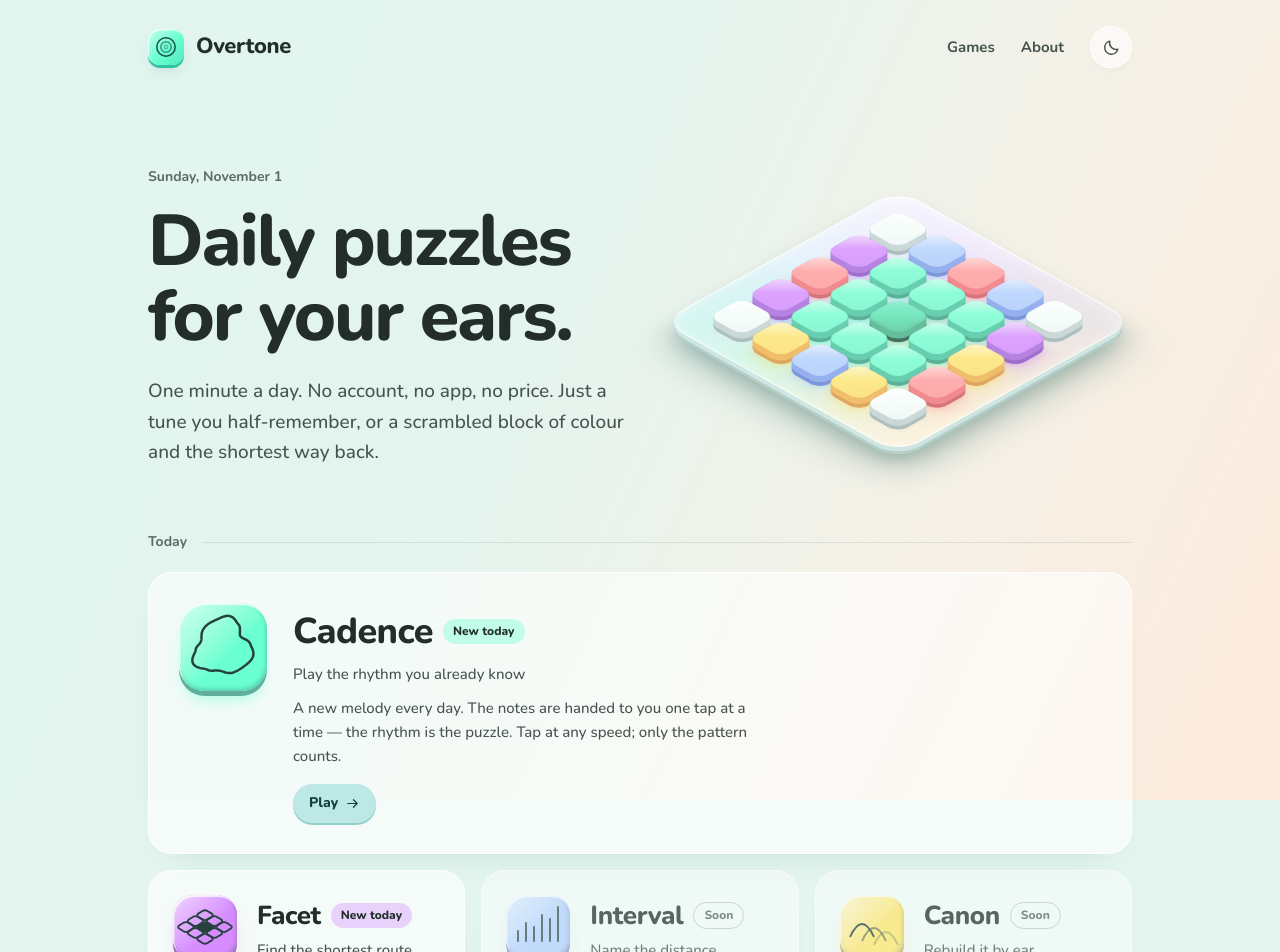
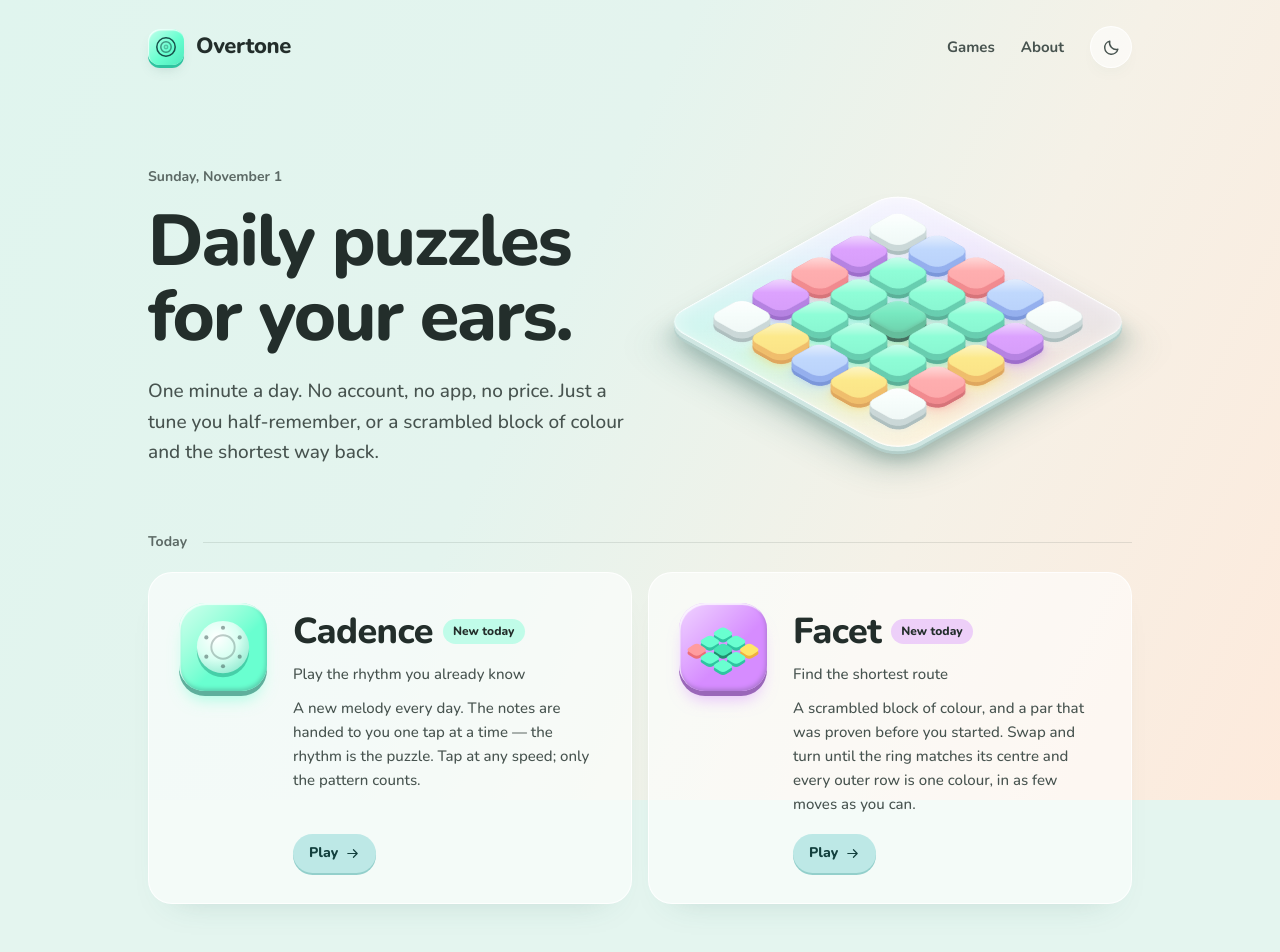
Before and after one commit to RubenPDev/overtone, a React (Vite) app in the folder public/Homepage/: page / in a window 1280 px wide. Shown: the top 952 px of the page. Built offline with nearby package versions, Linux system fonts and the light colour scheme.

Commit message:
Lookin good

```diff
--- a/public/Homepage/src/App.jsx
+++ b/public/Homepage/src/App.jsx
@@ -25,8 +25,6 @@ function formatToday() {
 }
 
 function Home({ navigate }) {
-  const [featured, ...rest] = GAMES;
-
   return (
     <>
       <section className="hero">
@@ -48,10 +46,8 @@ function Home({ navigate }) {
           <LikeCount />
         </div>
 
-        <GameCard game={featured} featured navigate={navigate} />
-
-        <div className="games__grid">
-          {rest.map((g) => <GameCard key={g.id} game={g} navigate={navigate} />)}
+        <div className="games__grid games__grid--live">
+          {GAMES.map((g) => <GameCard key={g.id} game={g} featured navigate={navigate} />)}
         </div>
       </section>
 
--- a/public/Homepage/src/components/Glyph.jsx
+++ b/public/Homepage/src/components/Glyph.jsx
@@ -1,94 +1,73 @@
-import React, { useMemo } from 'react';
+import React from 'react';
 
-const SIZE = 64;
-const C = SIZE / 2;
+/* Each game's mark is a small piece of its own board, made of the same candy:
+   lit from the top left, with a darker side showing below. */
 
-/* The ring is generated from the same maths the game's oscilloscope uses:
-   a base radius, a sharpened wave, and an uneven term that varies peak
-   height without disturbing the baseline circle. */
-function ringPath(seed = 1, points = 180, base = 20, amp = 5.2) {
-  const pts = [];
-  for (let k = 0; k < points; k++) {
-    const a = (k / points) * Math.PI * 2 - Math.PI / 2;
-    const wave =
-      Math.sin(a * 3 * seed) * 0.7 +
-      Math.sin(a * 5 * seed + 1.3) * 0.3;
-    const sharp = Math.sign(wave) * Math.pow(Math.abs(wave), 1.6);
-    const uneven =
-      1 + 0.34 * (Math.sin(a * 2 + 0.9) * 0.62 + Math.sin(a * 3 - 1.7) * 0.46);
-    const r = base + sharp * amp * uneven;
-    pts.push(`${(C + Math.cos(a) * r).toFixed(2)} ${(C + Math.sin(a) * r).toFixed(2)}`);
-  }
-  return `M${pts.join('L')}Z`;
-}
-
-function Steps() {
-  const bars = [10, 18, 14, 26, 22, 34];
+/* Cadence: the pad you tap, from above, with its inner ring and the six dots round it. */
+function Pad() {
+  const dots = Array.from({ length: 6 }, (_, i) => {
+    const a = (i / 6) * Math.PI * 2 - Math.PI / 2;
+    return [32 + Math.cos(a) * 14, 32 + Math.sin(a) * 14];
+  });
   return (
-    <g>
-      {bars.map((h, i) => (
-        <line
-          key={i}
-          x1={12 + i * 8}
-          y1={C + 14}
-          x2={12 + i * 8}
-          y2={C + 14 - h}
-          strokeLinecap="round"
-        />
+    <>
+      <defs>
+        <radialGradient id="glyph-pad" cx="38%" cy="32%" r="75%">
+          <stop offset="0" stopColor="#ffffff" />
+          <stop offset=".55" stopColor="#d9fff2" />
+          <stop offset="1" stopColor="#93ecd2" />
+        </radialGradient>
+      </defs>
+      <circle cx="32" cy="35" r="19" fill="#2aa889" opacity=".55" />
+      <circle cx="32" cy="32" r="19" fill="url(#glyph-pad)" />
+      <circle cx="32" cy="32" r="8.5" fill="none" stroke="#27413e" strokeOpacity=".28" strokeWidth="1.4" />
+      {dots.map(([x, y], i) => (
+        <circle key={i} cx={x} cy={y} r="1.5" fill="#27413e" fillOpacity=".45" />
       ))}
-    </g>
+    </>
   );
 }
 
-function Arcs() {
+/* Facet: its 3x3 face at the board's tilt, one block from solved. Each block is
+   its top over its side, drawn back to front. */
+const TONES = {
+  teal: ['#69ffd0', '#2fc4a0'],
+  pink: ['#ff9c9f', '#ec6f78'],
+  yellow: ['#ffe66a', '#efb03e'],
+  centre: ['#45e6b4', '#1f8f6e'],
+};
+const FACE = [
+  ['teal', 'teal', 'yellow'],
+  ['teal', 'centre', 'teal'],
+  ['pink', 'teal', 'teal'],
+];
+
+function Face() {
+  const pitch = 13.5;
+  const size = 11.5;
+  const depth = 2.6;
+  const start = -pitch - size / 2;
   return (
-    <g>
-      <path d="M10 42 Q22 16 34 42" />
-      <path d="M22 46 Q34 20 46 46" opacity="0.6" />
-      <path d="M34 50 Q46 24 58 50" opacity="0.32" />
-    </g>
-  );
-}
-
-/* The game's 3x3 face at its isometric tilt, with the fixed centre filled in. */
-function Face() {
-  const cells = [-20, -6.5, 7];
-  return (
-    <g transform={`translate(${C} ${C}) scale(1 0.62) rotate(45)`}>
-      {cells.flatMap((y, r) => cells.map((x, c) => {
-        const centre = r === 1 && c === 1;
+    <g transform="translate(32 34) scale(1 .62) rotate(45)">
+      {FACE.flatMap((row, r) => row.map((tone, c) => {
+        const [top, side] = TONES[tone];
+        const x = start + c * pitch;
+        const y = start + r * pitch;
         return (
-          <rect
-            key={`${r}-${c}`}
-            x={x}
-            y={y}
-            width="13"
-            height="13"
-            rx="3.5"
-            vectorEffect="non-scaling-stroke"
-            fill={centre ? 'currentColor' : 'none'}
-          />
+          <g key={`${r}-${c}`}>
+            <rect x={x + depth} y={y + depth} width={size} height={size} rx="3.4" fill={side} />
+            <rect x={x} y={y} width={size} height={size} rx="3.4" fill={top} />
+          </g>
         );
       }))}
     </g>
   );
 }
 
-export default function Glyph({ kind = 'ring', className }) {
-  const d = useMemo(() => ringPath(kind === 'ring' ? 1 : 2), [kind]);
-
+export default function Glyph({ kind, className }) {
   return (
-    <svg
-      className={className}
-      viewBox={`0 0 ${SIZE} ${SIZE}`}
-      fill="none"
-      stroke="currentColor"
-      strokeWidth="1.8"
-      aria-hidden="true"
-    >
-      {kind === 'ring' && <path d={d} />}
-      {kind === 'steps' && <Steps />}
-      {kind === 'arcs' && <Arcs />}
+    <svg className={className} viewBox="0 0 64 64" aria-hidden="true">
+      {kind === 'pad' && <Pad />}
       {kind === 'facet' && <Face />}
     </svg>
   );
--- a/public/Homepage/src/data/games.js
+++ b/public/Homepage/src/data/games.js
@@ -17,7 +17,7 @@ export const GAMES = [
       'A new melody every day. The notes are handed to you one tap at a time — ' +
       'the rhythm is the puzzle. Tap at any speed; only the pattern counts.',
     href: '/cadence',
-    glyph: 'ring',
+    glyph: 'pad',
     accent: '105 255 208',
     status: 'live',
     storageKey: 'cadence',
@@ -39,32 +39,6 @@ export const GAMES = [
     storageKey: 'facet',
     launched: '2026-10-31',
   },
-  {
-    id: 'interval',
-    name: 'Interval',
-    tagline: 'Name the distance',
-    description:
-      'Two notes, one gap. Six guesses to name it. Starts with octaves and fifths, ' +
-      'ends somewhere far less comfortable.',
-    href: '/interval',
-    glyph: 'steps',
-    accent: '179 209 255',
-    status: 'soon',
-    storageKey: 'interval',
-  },
-  {
-    id: 'canon',
-    name: 'Canon',
-    tagline: 'Rebuild it by ear',
-    description:
-      'Hear a short phrase once, then reconstruct it note by note. ' +
-      'The melody never repeats itself for you.',
-    href: '/canon',
-    glyph: 'arcs',
-    accent: '255 230 106',
-    status: 'soon',
-    storageKey: 'canon',
-  },
 ];
 
 export const LIVE_GAMES = GAMES.filter((g) => g.status === 'live');
--- a/public/Homepage/src/styles.css
+++ b/public/Homepage/src/styles.css
@@ -475,6 +475,8 @@ main a:not(.card):hover { text-decoration-color: currentColor; }
   gap: 16px;
   margin-top: 16px;
 }
+/* The games that are out, side by side in full, each with its description. */
+.games__grid--live { grid-template-columns: repeat(auto-fit, minmax(min(100%, 440px), 1fr)); }
 
 .card {
   position: relative;
@@ -495,6 +497,15 @@ a.card:hover {
 }
 
 .card--featured { padding: 30px; gap: 26px; align-items: flex-start; }
+/* Side by side the descriptions differ in length, so the foot sits at the bottom
+   and the buttons line up. */
+.card--featured .card__body { align-self: stretch; display: flex; flex-direction: column; }
+.card--featured .card__foot { margin-top: auto; padding-top: 18px; }
+/* A phone has no width to spare beside the mark, so it sits above the text. */
+@media (max-width: 520px) {
+  .card--featured { flex-direction: column; gap: 16px; padding: 22px; }
+  .card.card--featured .card__mark { width: 72px; height: 72px; border-radius: 22px; }
+}
 /* The smaller cards wrap so their foot can take a row of its own, pinned to the
    bottom so the cards in a row line up. */
 .card:not(.card--featured) { flex-wrap: wrap; row-gap: 0; }
```
